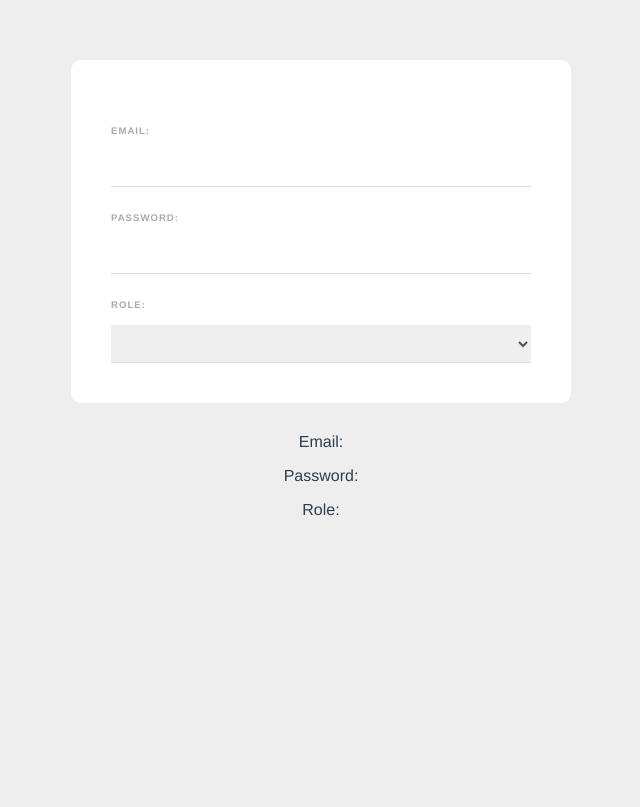
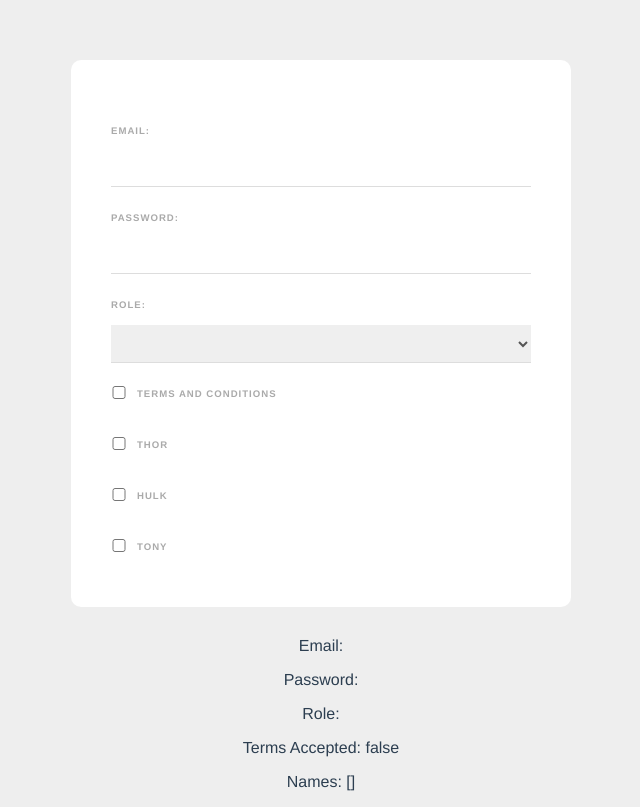
Before and after one commit to soehtut/forms-data-binding-the-net-ninja, a Vue app: page / in a window 1280 px wide. Shown: the whole page, without its empty margins (319-959 px from the left). Built offline with nearby package versions, Linux system fonts and the light colour scheme.

Commit message:
Checkboxes

```diff
--- a/src/components/SignupForm.vue
+++ b/src/components/SignupForm.vue
@@ -11,11 +11,33 @@
             <option value="web developer">Web Developer</option>
             <option value="web designer">Web Designer</option>
         </select>
+
+        <div>
+            <input type="checkbox" v-model="terms">
+            <label>Terms and Conditions</label>
+        </div>
+
+        <div>
+            <input type="checkbox" value="Thor" v-model="names">
+            <label>Thor</label>
+        </div>
+
+        <div>
+            <input type="checkbox" value="Hulk" v-model="names">
+            <label>Hulk</label>
+        </div>
+
+        <div>
+            <input type="checkbox" value="Tony" v-model="names">
+            <label>Tony</label>
+        </div>
     </form>
 
     <p>Email: {{ email }}</p>
     <p>Password: {{ password }}</p>
     <p>Role: {{ role }}</p>
+    <p>Terms Accepted: {{ terms }}</p>
+    <p>Names: {{ names }}</p>
 </template>
 
 <script>
@@ -24,7 +46,9 @@ export default {
         return {
             email: '',
             password: '',
-            role: ''
+            role: '',
+            terms: false,
+            names: []
         }
     }
 }
@@ -57,4 +81,11 @@ export default {
         border-bottom: 1px solid #ddd;
         color: #555;
     }
+    input[type="checkbox"] {
+        display: inline-block;
+        width: 16px;
+        margin: 0px 10px 0px 0px;
+        position: relative;
+        top: 2px;
+    }
 </style>
```
